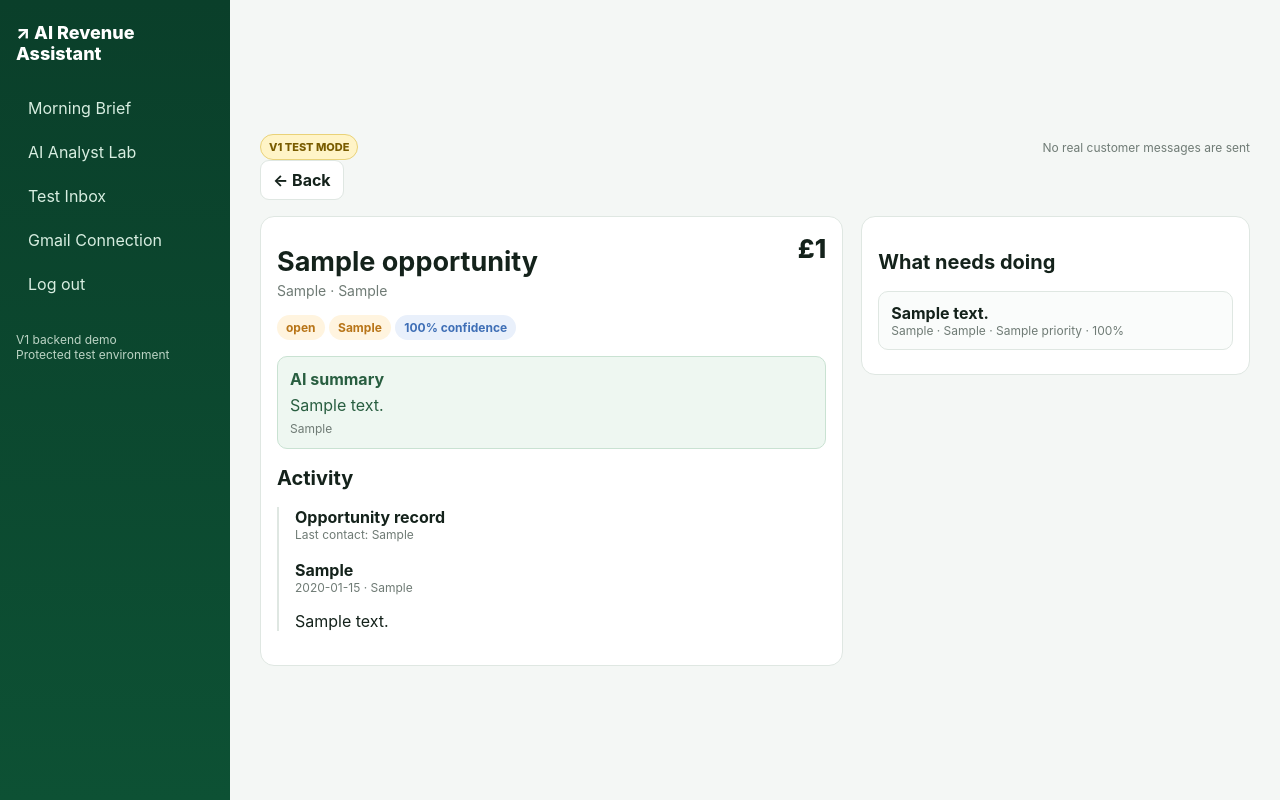
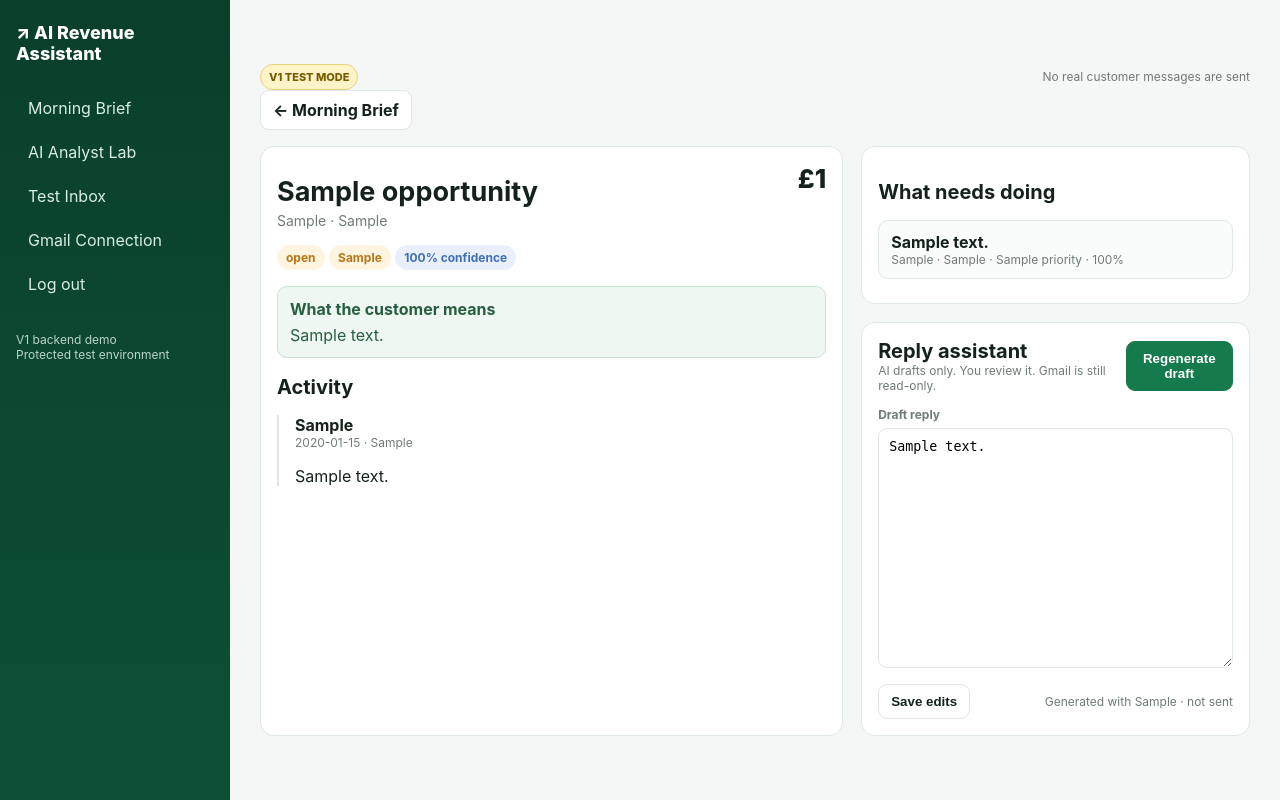
Before and after one commit to paulmcdonagh001-png/ai-revenue-assistant, a Flask app: page /opportunity/1 in a window 1280 px wide. Run offline with Flask 3, Linux system fonts and the light colour scheme; the visitor is signed in with stand-in values (Sample User, id 1); tables that the repository leaves empty hold one stand-in row (values such as "Sample post"); some libraries are stand-ins or nearby versions.

Commit message:
Add reviewable AI reply draft workspace

```diff
--- a/templates/opportunity.html
+++ b/templates/opportunity.html
@@ -1,39 +1,29 @@
 {% extends "layout.html" %}{% block content %}
-<a class="btn" href="/">← Back</a>
+<a class="btn" href="/">← Morning Brief</a>
+{% if message %}<div class="notice" style="margin-top:14px">{{message}}</div>{% endif %}
 <div class="grid2" style="margin-top:16px">
 <div class="card">
 <div style="display:flex;justify-content:space-between;gap:15px"><div><h1 style="font-size:27px">{{opp.customer_name}}</h1><div class="sub">{{opp.project}}{% if opp.location %} · {{opp.location}}{% endif %}</div></div><div class="value">{{money(opp.quote_value)}}</div></div>
 <p><span class="pill {% if opp.status=='Needs you' %}red{% elif opp.status in ['Ready to send','Accepted'] %}green{% else %}amber{% endif %}">{{opp.status}}</span>
 {% if opp.objection %}<span class="pill amber">{{opp.objection}}</span>{% endif %}
 {% if opp.confidence is not none %}<span class="pill blue">{{(opp.confidence*100)|round|int}}% confidence</span>{% endif %}</p>
-{% if opp.ai_summary %}<div class="notice"><b>AI summary</b><div style="margin-top:6px">{{opp.ai_summary}}</div><div class="small" style="margin-top:6px">{{opp.analysis_source}}</div></div>{% endif %}
+{% if opp.ai_summary %}<div class="notice"><b>What the customer means</b><div style="margin-top:6px">{{opp.ai_summary}}</div></div>{% endif %}
 <h2>Activity</h2><div class="timeline" style="margin-top:14px">
-<div class="event"><b>Opportunity record</b><div class="small">Last contact: {{opp.last_contact or 'Unknown'}}</div></div>
-{% for x in interactions %}
-<div class="event"><b>{{x.classification or 'Email'}}</b><div class="small">{{x.created_at}} · {{x.channel}}</div><p>{{x.latest_text or x.body}}</p></div>
-{% else %}<div class="small">No interactions yet.</div>{% endfor %}
+{% for x in interactions %}<div class="event"><b>{{x.classification or 'Email'}}</b><div class="small">{{x.created_at}} · {{x.channel}}</div><p>{{x.latest_text or x.body}}</p></div>{% else %}<div class="small">No interactions yet.</div>{% endfor %}
 </div></div>
+
 <div>
 <div class="card"><h2>What needs doing</h2>
-{% for a in actions %}
-<div class="action"><b>{{a.description}}</b><div class="small">{{a.category}} · {{a.owner}} · {{a.priority}} priority · {{(a.confidence*100)|round|int}}%</div></div>
-{% else %}<div class="small">No open action items.</div>{% endfor %}
+{% for a in actions %}<div class="action"><b>{{a.description}}</b><div class="small">{{a.category}} · {{a.owner}} · {{a.priority}} priority · {{(a.confidence*100)|round|int}}%</div></div>{% else %}<div class="small">No open action items.</div>{% endfor %}
 </div>
-{% if latest_analysis %}
-<div class="card" style="margin-top:18px"><h2>Latest message analysis</h2>
-<p><b>Intent:</b> {{latest_analysis.customer_intent|replace('_',' ')|title}}</p>
-<p><b>Sentiment:</b> {{latest_analysis.sentiment|title}}</p>
-{% if latest_analysis.questions %}
-<h3>Questions detected</h3>
-{% for q in latest_analysis.questions %}
-<div class="question"><b>{{q.question}}</b><div class="small">{{q.category}} · {% if q.requires_human %}human answer needed{% else %}low-risk{% endif %} · {{(q.confidence*100)|round|int}}%</div></div>
-{% endfor %}
-{% endif %}
-{% if latest_analysis.dependencies %}
-<h3>Dependencies</h3>
-{% for d in latest_analysis.dependencies %}<div class="question">{{d.description}}<div class="small">Waiting on: {{d.owner|replace('_',' ')}}</div></div>{% endfor %}
-{% endif %}
+
+<div class="card" style="margin-top:18px"><div style="display:flex;justify-content:space-between;align-items:center;gap:12px"><div><h2 style="margin:0">Reply assistant</h2><div class="small">AI drafts only. You review it. Gmail is still read-only.</div></div><form method="post" action="/opportunity/{{opp.id}}/draft-reply"><button class="btn primary" type="submit">{% if draft %}Regenerate draft{% else %}Generate reply draft{% endif %}</button></form></div>
+{% if draft %}<form method="post" action="/draft/{{draft.id}}/save" style="margin-top:14px"><div class="field"><label>Draft reply</label><textarea name="body" style="min-height:240px">{{draft.body}}</textarea></div><div style="display:flex;justify-content:space-between;align-items:center;gap:12px"><button class="btn" type="submit">Save edits</button><span class="small">Generated with {{draft.model}} · not sent</span></div></form>{% else %}<div class="sub" style="margin-top:14px">Generate a draft after reviewing the customer questions above. Missing business facts will appear as [placeholders], not invented answers.</div>{% endif %}
 </div>
-{% endif %}
+
+{% if latest_analysis %}<div class="card" style="margin-top:18px"><h2>Latest message analysis</h2><p><b>Intent:</b> {{latest_analysis.customer_intent|replace('_',' ')|title}}<br><b>Sentiment:</b> {{latest_analysis.sentiment|title}}</p>
+{% if latest_analysis.questions %}<h3>Questions detected</h3>{% for q in latest_analysis.questions %}<div class="question"><b>{{q.question}}</b><div class="small">{{q.category}} · {% if q.requires_human %}human answer needed{% else %}low-risk{% endif %} · {{(q.confidence*100)|round|int}}%</div></div>{% endfor %}{% endif %}
+{% if latest_analysis.dependencies %}<h3>Dependencies</h3>{% for d in latest_analysis.dependencies %}<div class="question">{{d.description}}<div class="small">Waiting on: {{d.owner|replace('_',' ')}}</div></div>{% endfor %}{% endif %}
+</div>{% endif %}
 </div></div>
 {% endblock %}
```
